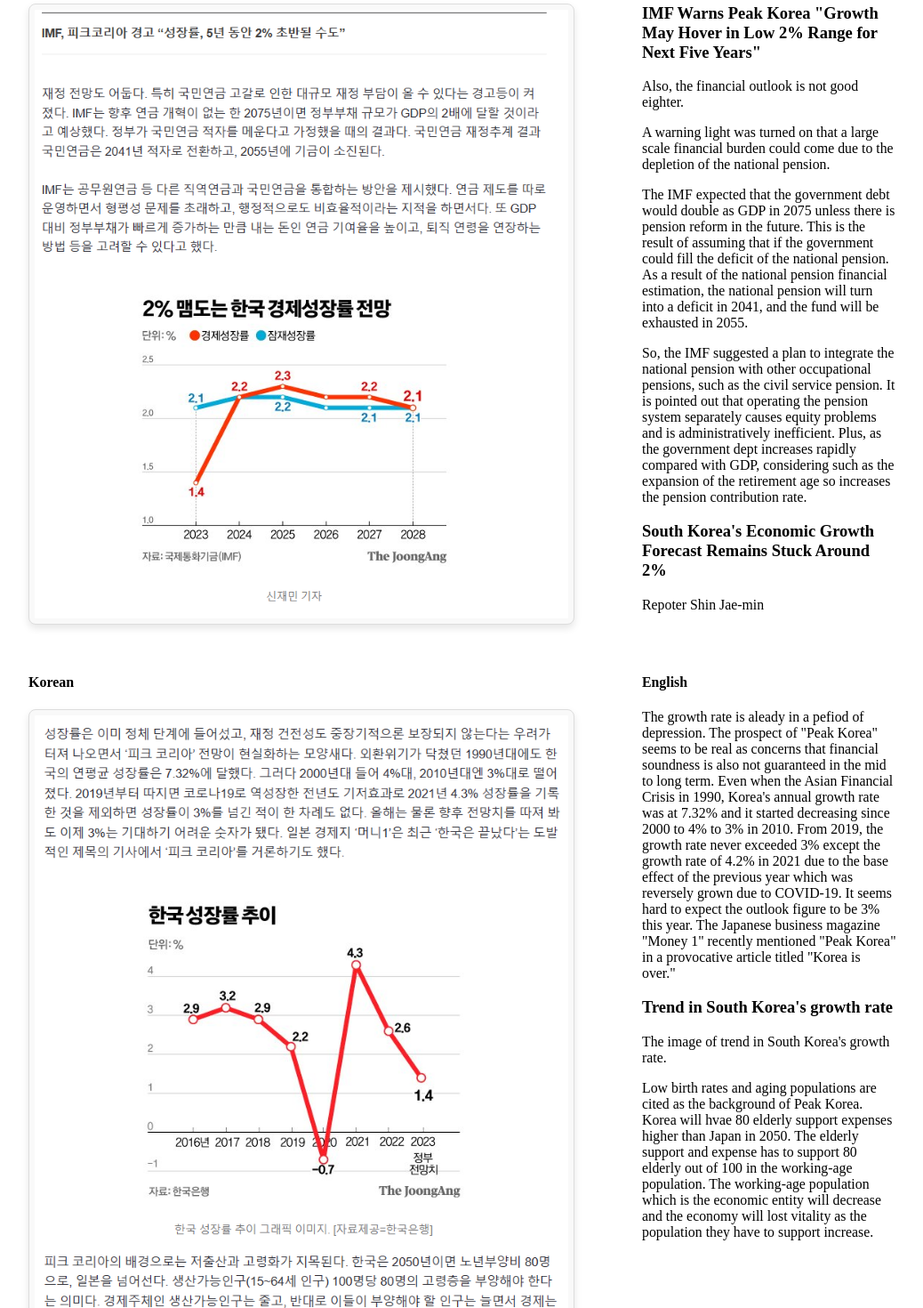
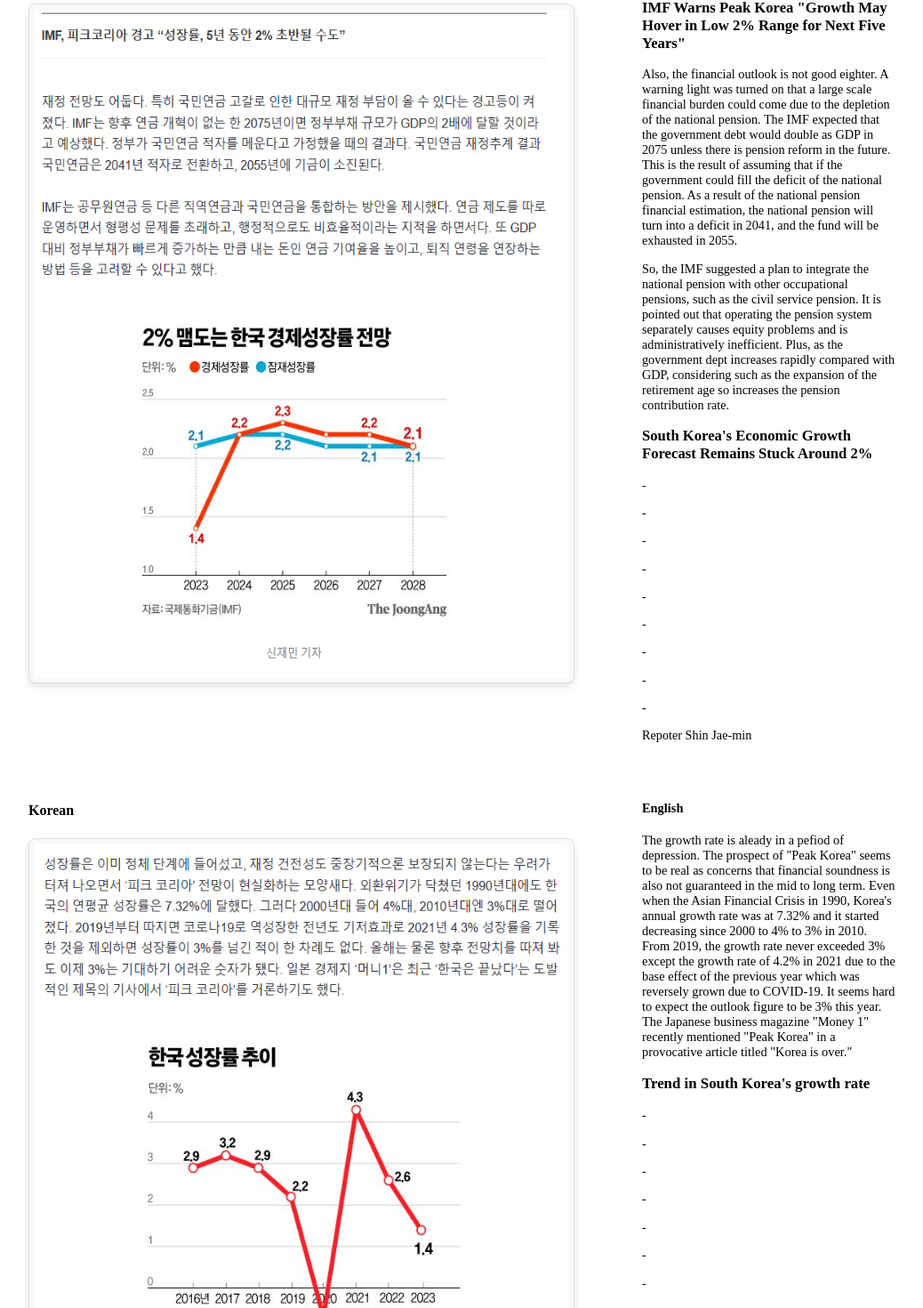
Before and after one commit to ChungmanPARK12/translator-portfolio, a React (Vite) app: page /korean-english/imf in a window 1280 px wide. Shown: the part 1247-2717 px from the top of the page at 89% size, without its empty margins (192-1230 px from the left). Built offline with nearby package versions, Linux system fonts and the light colour scheme.

Commit message:
reviewning

```diff
--- a/src/components/EnglishKorean/Earthspace.jsx
+++ b/src/components/EnglishKorean/Earthspace.jsx
@@ -199,6 +199,8 @@ const Earthspace = () => {
               판단하기 힘들것이라고 합니다.
 
             </p>
+            <p>-</p>
+            <p>-</p>
             <p>
               Jah 교수는 우주의 환경 결정론자 적으로 설명하였는데, "좀 더 안전하고 자유로운 우주공간을 만들고 싶다"라고 말하였고, "하지만 우주도 계속해서
               오염되고 악화될 것"이라고 덧 붙였습니다.
--- a/src/components/KoreanEnglish/AILIner.jsx
+++ b/src/components/KoreanEnglish/AILIner.jsx
@@ -18,7 +18,7 @@ const AILiner = () => {
             </div>
           </div>
 
-          <div className="translation-col-E">
+          <div className="translation-col-E" style={{ fontSize: '0.90rem' }}>
             <h4>English</h4>
             <p>
               <h3>AI Search 'Liner', Why it's Clear This App is a Must Have for College Students</h3>
@@ -29,14 +29,15 @@ const AILiner = () => {
             <p>
               <h5>Reporter Son Eom-ji</h5>
             </p>
-            <p>
-              <h5>(Recomendation) (Comments)</h5>
-            </p>
+
             <p>Summarizing hundreds of pages of academic papers into a single A4 page.</p>
             <p>Condensing a 20-minute video into just 1 minute... A powerful tool for saving time at work.</p>
             <p>
               <h3>Effortless Data Collection</h3>
             </p>
+            <p>-</p>
+            <p>-</p>
+            <p>-</p>
             <p>
               May I help you?
             </p>
@@ -77,6 +78,7 @@ const AILiner = () => {
             <p>
               <h3> Show me the operating profit of News1 for 2023</h3>
             </p>
+            <p>-</p>
             <p>
               Searching web...
             </p>
@@ -134,7 +136,7 @@ const AILiner = () => {
             </div>
           </div>
 
-          <div className="translation-col-E" style={{ fontSize: '0.92rem' }}>
+          <div className="translation-col-E" style={{ fontSize: '0.95rem' }}>
             <h4>English</h4>
             <p>
               It also has an image analysis feature. It can translate images with English text into Korean and
@@ -170,7 +172,7 @@ const AILiner = () => {
           <div className="translation-col-K">
             <h4>Korean</h4>
             <div className="image-text-wrapper">
-              <img src={aiEssayImage5} alt="AI Essay B" className="translation-image2" />
+              <img src={aiEssayImage5} alt="AI Essay B" className="translation-image4" />
             </div>
           </div>
 
--- a/src/components/KoreanEnglish/CSS1.css
+++ b/src/components/KoreanEnglish/CSS1.css
@@ -67,7 +67,7 @@ strong {
 
 .translation-image {
   width: 600px;
-  height: auto;
+  height: 500px;
   border: 1px solid #ddd;        /* light border */
   border-radius: 8px;            /* rounded corners */
   padding: 6px;                  /* spacing inside border */
@@ -93,6 +93,25 @@ strong {
   background-color: #f9f9f9;     /* subtle background */
   box-shadow: 0 4px 8px rgba(0, 0, 0, 0.1);  /* soft shadow */
 }
+.translation-image4 {
+  width: 600px;
+  height: 300px;
+  border: 1px solid #ddd;        /* light border */
+  border-radius: 8px;            /* rounded corners */
+  padding: 6px;                  /* spacing inside border */
+  background-color: #f9f9f9;     /* subtle background */
+  box-shadow: 0 4px 8px rgba(0, 0, 0, 0.1);  /* soft shadow */
+}
+
+.translation-image-gpt {
+  width: 600px;
+  height: 200px;
+  border: 1px solid #ddd;        /* light border */
+  border-radius: 8px;            /* rounded corners */
+  padding: 6px;                  /* spacing inside border */
+  background-color: #f9f9f9;     /* subtle background */
+  box-shadow: 0 4px 8px rgba(0, 0, 0, 0.1);  /* soft shadow */
+}
 
 .translation-image-imf {
   width: 600px;
@@ -106,7 +125,7 @@ strong {
 
 .translation-image-cloud {
   width: 600px;
-  height: 550px;
+  height: 650px;
   border: 1px solid #ddd;        /* light border */
   border-radius: 8px;            /* rounded corners */
   padding: 6px;                  /* spacing inside border */
--- a/src/components/KoreanEnglish/Gptmini.jsx
+++ b/src/components/KoreanEnglish/Gptmini.jsx
@@ -29,7 +29,15 @@ const Gptmini = () => {
             <p>
               <h5>(Recomendation) (Comments)</h5>
             </p>
-
+            <p>-</p>
+            <p>-</p>
+            <p>-</p>
+            <p>-</p>
+            <p>-</p>
+            <p>-</p>
+            <p>-</p>
+            <p>-</p>
+            <p>-</p>
             <p>
               [OpenAI Logo(Royter=Yonhap News File Photo)]
             </p>
@@ -43,7 +51,7 @@ const Gptmini = () => {
           <div className="translation-col-K">
             <h4>Korean</h4>
             <div className="image-text-wrapper">
-              <img src={aiEssayImage2} alt="AI Essay B" className="translation-image" />
+              <img src={aiEssayImage2} alt="AI Essay B" className="translation-image-gpt" />
             </div>
           </div>
 
@@ -53,6 +61,8 @@ const Gptmini = () => {
               The generative AI ChatGPT development company, OpenAI announced the launch of GPT-4o mini
               the compact version of 'GPT4o' the recent AI model on the 18th local time.
             </p>
+            <p>-</p>
+
             <p>
               Plus, they had explained that 'GPT-4o' is the most useful and effective for the price ever
               and then they will integrate the functions of image, video, and sound later.
@@ -66,7 +76,7 @@ const Gptmini = () => {
           <div className="translation-col-K">
             <h4>Korean</h4>
             <div className="image-text-wrapper">
-              <img src={aiEssayImage3} alt="AI Essay B" className="translation-image" />
+              <img src={aiEssayImage3} alt="AI Essay B" className="translation-image2" />
             </div>
           </div>
 
@@ -81,6 +91,8 @@ const Gptmini = () => {
               The subscription price of 'GPT-4o' is measured to $0.15 for 1 million of input-token and
               OpenAI explained this is a cheaper price for over 60% compared with 'GPT-3.5 Turbo'
             </p>
+            <p>-</p>
+            <p>-</p>
             <p>
               'GPT-4o' has surpassed 'GPT-4' which had been rated as the recent version, in terms of user
               preference for chatbot interactions and they emphasized that it achieved an accuracy
--- a/src/components/KoreanEnglish/Imf.jsx
+++ b/src/components/KoreanEnglish/Imf.jsx
@@ -70,25 +70,26 @@ const Imf = () => {
           <div className="translation-col-K">
             <h4>Korean</h4>
             <div className="image-text-wrapper">
-              <img src={aiEssayImage2} alt="AI Essay B" className="translation-image" />
+              <img src={aiEssayImage2} alt="AI Essay B" className="translation-image-imf" />
             </div>
           </div>
 
-          <div className="translation-col-E">
+          <div className="translation-col-E" style={{ fontSize: '0.89rem' }}>
             <h4>English</h4>
             <p>
               <h3>IMF Warns Peak Korea "Growth May Hover in Low 2% Range for Next Five Years"</h3>
             </p>
             <p>
               Also, the financial outlook is not good eighter.
-              <p>A warning light was turned on that
-              a large scale financial burden could come due to the depletion of the national pension. </p>
+              A warning light was turned on that
+              a large scale financial burden could come due to the depletion of the national pension.
               The IMF expected that the government debt would double as GDP in 2075 unless there is
               pension reform in the future. This is the result of assuming that if the government could
               fill the deficit of the national pension. As a result of the national pension financial
               estimation, the national pension will turn into a deficit in 2041, and the fund will be
               exhausted in 2055.
             </p>
+
             <p>
               So, the IMF suggested a plan to integrate the national pension with other occupational
               pensions, such as the civil service pension. It is pointed out that operating the pension
@@ -99,6 +100,16 @@ const Imf = () => {
             <p>
               <h3>South Korea's Economic Growth Forecast Remains Stuck Around 2%</h3>
             </p>
+            <p>-</p>
+            <p>-</p>
+            <p>-</p>
+            <p>-</p>
+            <p>-</p>
+            <p>-</p>
+            <p>-</p>
+            <p>-</p>
+            <p>-</p>
+
             <p>
               Repoter Shin Jae-min
             </p>
@@ -112,11 +123,11 @@ const Imf = () => {
           <div className="translation-col-K">
             <h4>Korean</h4>
             <div className="image-text-wrapper">
-              <img src={aiEssayImage3} alt="AI Essay B" className="translation-image" />
+              <img src={aiEssayImage3} alt="AI Essay B" className="translation-image-imf" />
             </div>
           </div>
 
-          <div className="translation-col-E">
+          <div className="translation-col-E" style={{ fontSize: '0.90rem' }}>
             <h4>English</h4>
                <p>
                  The growth rate is aleady in a pefiod of depression. The prospect of "Peak Korea"
@@ -131,8 +142,18 @@ const Imf = () => {
                <p>
                 <h3>Trend in South Korea's growth rate</h3>
                </p>
+               <p>-</p>
+               <p>-</p>
+               <p>-</p>
+               <p>-</p>
+               <p>-</p>
+               <p>-</p>
+               <p>-</p>
+               <p>-</p>
+               <p>-</p>
+               <p>-</p>
                <p>
-                The image of trend in South Korea's growth rate.
+                The image of trend in South Korea's growth rate.[Provided=Koreabank]
                </p>
                <p>
                 Low birth rates and aging populations are cited as the background of Peak Korea.
--- a/src/components/KoreanEnglish/SK.jsx
+++ b/src/components/KoreanEnglish/SK.jsx
@@ -26,9 +26,7 @@ const SK = () => {
             <p>
               <h5>Reporter Jang Kyung-yun</h5>
             </p>
-            <p>
-              <h5>(Recomendation) (Comments)</h5>
-            </p>
+
             <p>
               <h4>Sk Siltron, ISC, seeking collaboration for the new semiconsuctor business.</h4>
             </p>
@@ -68,6 +66,7 @@ const SK = () => {
               SK Inc. bought Evertech(special adhesives for packaging), underscoring the group's active push to expand its
               semiconductor business portfolio.
             </p>
+            <p>-</p>
             <p>
               This strategy by SK Group is expected to continue throughout this year.
             </p>
```
